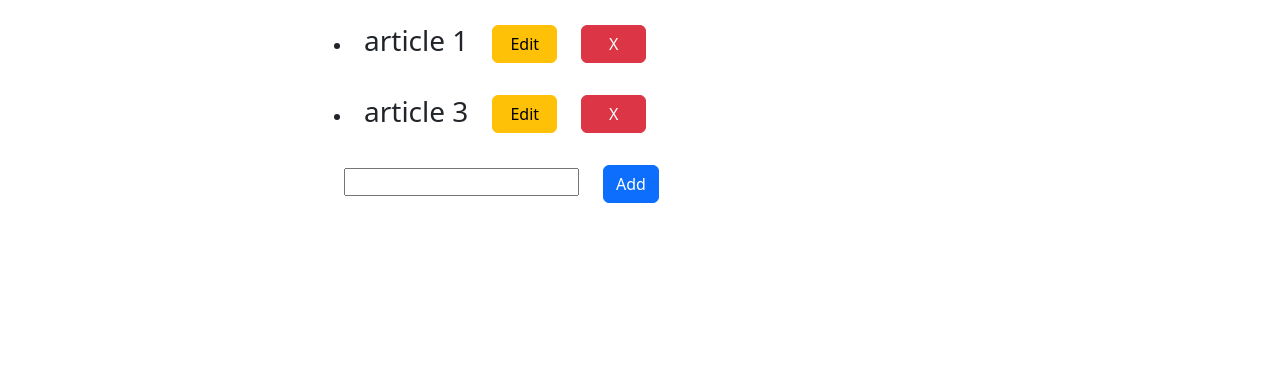
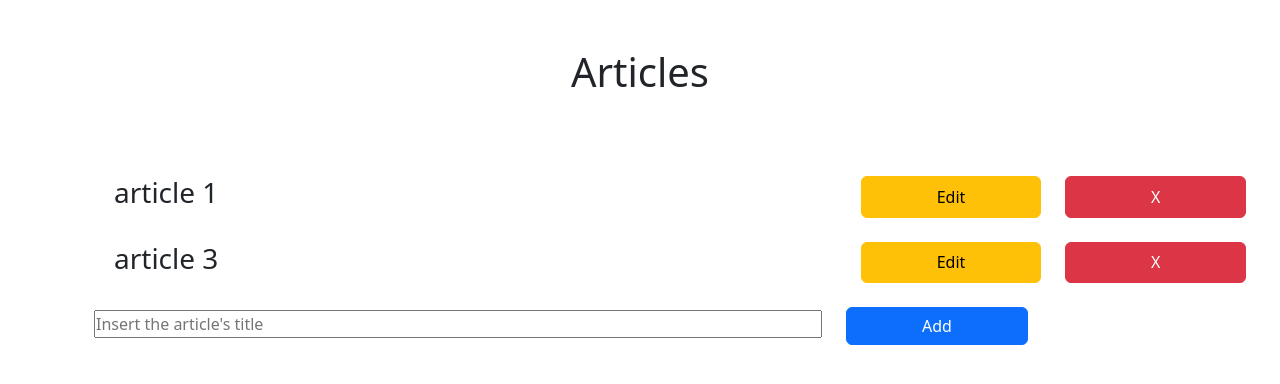
Before and after one commit to leonardopalluzzi/react-form, a React (Vite) app: page / in a window 1280 px wide. Shown: the top 384 px of the page. Built offline with nearby package versions, Linux system fonts and the light colour scheme.

Commit message:
Add header to Articles page and improve layout styling

```diff
--- a/src/App.jsx
+++ b/src/App.jsx
@@ -19,6 +19,11 @@ function App() {
 
   return (
     <>
+      <header>
+        <div className="container text-center py-5">
+          <h1>Articles</h1>
+        </div>
+      </header>
       <Articles data={articles} />
     </>
   )
--- a/src/components/Articles.jsx
+++ b/src/components/Articles.jsx
@@ -23,7 +23,6 @@ export default function Articles({ data }) {
             }
         }
 
-
         return id + 1;
     }
 
@@ -39,7 +38,6 @@ export default function Articles({ data }) {
 
         setNewArticle('')
     }
-    console.log(articlesList);
 
     function handleDelete(id) {
         console.log('delete');
@@ -86,7 +84,7 @@ export default function Articles({ data }) {
     return (
         <>
             <UpdateOverlay display={display} setDisplay={setDisplay} handleUpdate={handleUpdate} newArticle={newArticle} setNewArticle={setNewArticle} />
-            <div className="container w-50">
+            <div className="container">
                 <List articlesList={articlesList} handleEdit={handleEdit} handleDelete={handleDelete} />
                 <Input newArticle={newArticle} setNewArticle={setNewArticle} handleSubmit={handleSubmit} />
             </div>
--- a/src/components/Input.jsx
+++ b/src/components/Input.jsx
@@ -1,9 +1,13 @@
 export default function Input({ newArticle, setNewArticle, handleSubmit }) {
     return (
         <div className="container">
-            <form id='insert-form' onSubmit={e => handleSubmit(e, newArticle)} action="">
-                <input onChange={(e) => setNewArticle(e.target.value)} value={newArticle} type="text" />
-                <button type="submit" className="btn btn-primary mx-4">Add</button>
+            <form id='insert_form' onSubmit={e => handleSubmit(e, newArticle)} action="">
+                <input
+                    className="col-8"
+                    onChange={(e) => setNewArticle(e.target.value)}
+                    value={newArticle} type="text"
+                    placeholder="Insert the article's title" />
+                <button type="submit" className="col-2 btn btn-primary mx-4">Add</button>
             </form>
         </div>
     )
--- a/src/components/List.jsx
+++ b/src/components/List.jsx
@@ -4,12 +4,11 @@ export default function List({ articlesList, handleEdit, handleDelete }) {
             {
                 articlesList.map(item => (
                     <div key={item.id} className="article my-4">
-                        <ul className='row'>
-                            <li>
-                                <h3 className='col-8'>{item.title}
-                                    <button onClick={() => handleEdit(item.id)} className='btn btn-warning col-2 mx-4'>Edit</button>
-                                    <button onClick={() => handleDelete(item.id)} className='btn btn-danger col-2'>X</button>
-                                </h3>
+                        <ul className='row art_list'>
+                            <li className="d-flex">
+                                <h3 className='col-8'>{item.title}</h3>
+                                <button onClick={() => handleEdit(item.id)} className='btn btn-warning col-2 mx-4'>Edit</button>
+                                <button onClick={() => handleDelete(item.id)} className='btn btn-danger col-2'>X</button>
                             </li>
                         </ul>
                     </div>
--- a/src/index.css
+++ b/src/index.css
@@ -1,12 +1,24 @@
 @import "bootstrap";
 
-*{
+* {
   margin: 0;
   padding: 0;
   box-sizing: border-box;
 }
 
-.edit_layout{
+.art_list {
+  list-style: none;
+
+  li {
+    width: 100%;
+  }
+}
+
+.insert_form {
+  display: flex;
+}
+
+.edit_layout {
   position: absolute;
   background-color: white;
   height: 100vh;
```
